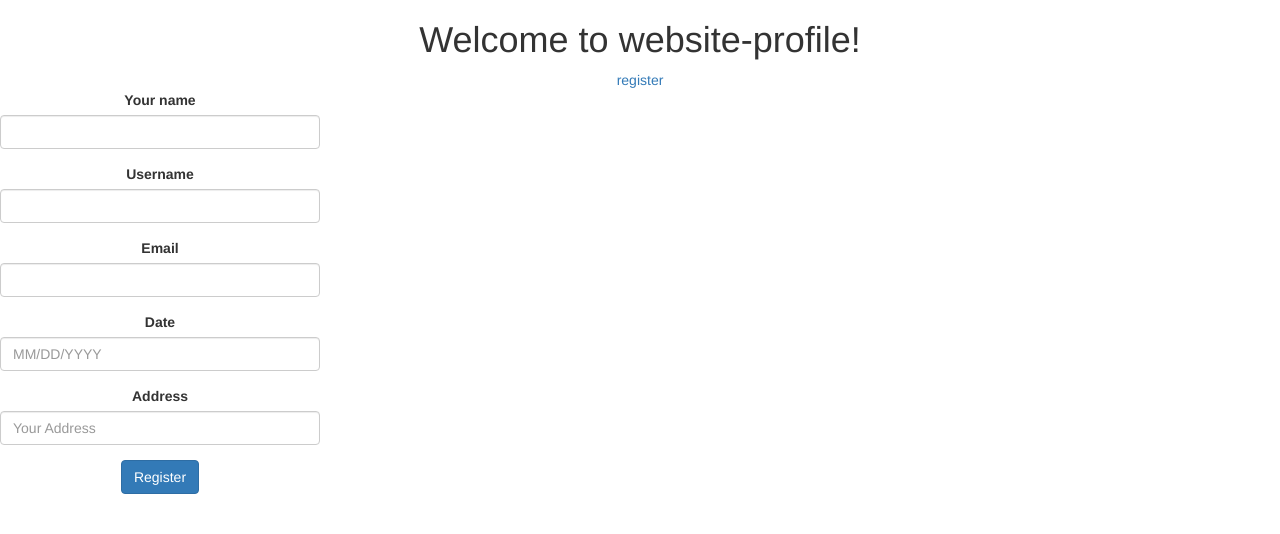
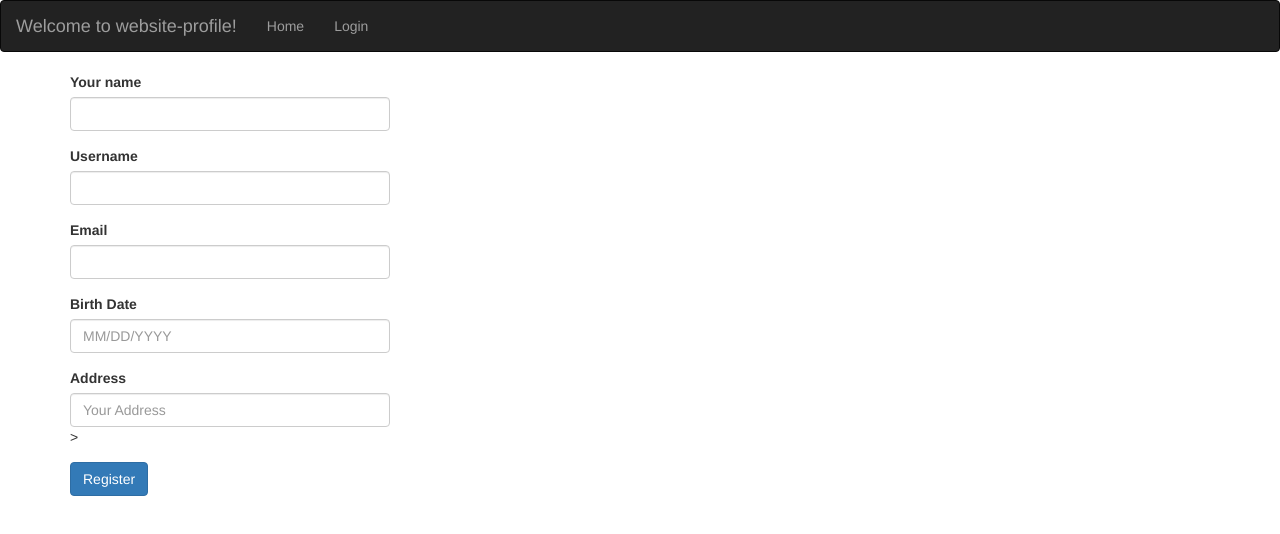
Before and after one commit to Animalone/website-profile, an Angular app in the folder front-end/website-profile/: page /register in a window 1280 px wide. Shown: the top 534 px of the page. Built offline with nearby package versions, Linux system fonts and the light colour scheme.

Commit message:
add navigation

```diff
--- a/front-end/website-profile/src/app/app.component.html
+++ b/front-end/website-profile/src/app/app.component.html
@@ -1,9 +1,17 @@
 <!--The content below is only a placeholder and can be replaced.-->
-<div style="text-align:center">
-  <h1>
-    Welcome to {{ title }}!
-  </h1>
-  <nav>
-  <a routerLink="/register" routerLinkActive="active">register</a>
-  </nav>
+<nav class="navbar navbar-inverse">
+  <div class="container-fluid">
+    <div class="navbar-header">
+      <a class="navbar-brand" href="#">Welcome to {{ title }}!</a>
+    </div>
+    <ul class="nav navbar-nav" routerLinkActive="active">
+      <li class="nav-item"><a class="nav-link" routerLink="home">Home</a></li>
+      <li *ngIf="!authority" class="nav-item">
+        <a class="nav-link" routerLink="auth/login">Login</a>
+      </li>
+    </ul>
+  </div>
+</nav>
+<div class="container">
   <router-outlet></router-outlet>
+</div>
--- a/front-end/website-profile/src/app/register/register.component.html
+++ b/front-end/website-profile/src/app/register/register.component.html
@@ -29,18 +29,18 @@
         </div>
       </div>
       <div class="form-group">
-        <label for="date">Date</label>
-        <input class="form-control" id="date" name="date" placeholder="MM/DD/YYYY" type="text"/>
-<!--         <input type="password" class="form-control" name="password" [(ngModel)]="form.password" #password="ngModel"
-          required minlength="6" /> -->
+        <label for="date">Birth Date</label>
+        <input class="form-control" name="date" placeholder="MM/DD/YYYY" type="text" [(ngModel)]="form.date" #date="ngModel" required date />
         <div *ngIf="f.submitted && date.invalid">
-          <div *ngIf="date.errors.required">Password is required</div>
-          <div *ngIf="date.errors.minlength">Password must be at least 6 characters</div>
+          <div *ngIf="date.errors.required">Birth Date is required</div>
         </div>
       </div>
       <div class="form-group">
           <label for="inputAddress">Address</label>
-          <input type="text" class="form-control" id="inputAddress" placeholder="Your Address">
+          <input type="text" class="form-control" name="inputAddress" placeholder="Your Address" [(ngModel)]="form.inputAddress" #inputAddress="ngModel" required inputAddress />
+          <div *ngIf="f.submitted && inputAddress.invalid">
+          	<div *ngIf="inputAddress.errors.required">Address is required</div>
+          </div>>
       </div>
       <div class="form-group">
         <button class="btn btn-primary">Register</button>
```
